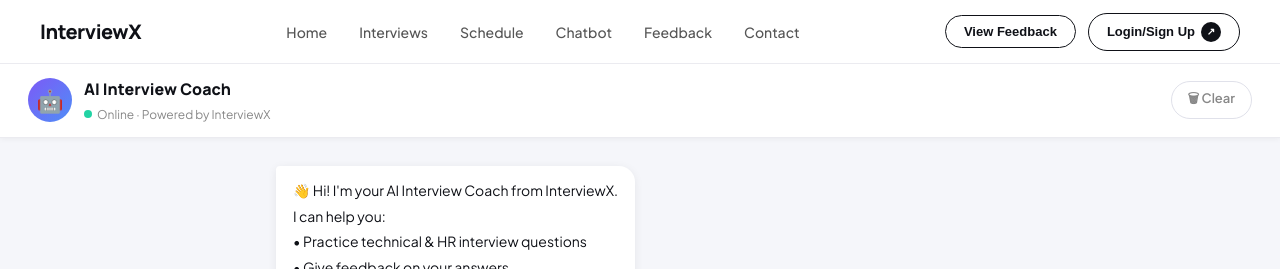
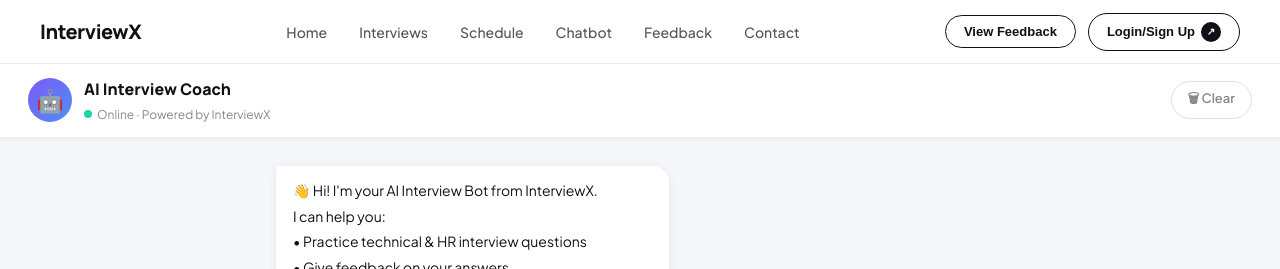
Before and after one commit to dhruvmehta221105/interview-platform, a React (Vite) app in the folder frontend/: page /chatbot in a window 1280 px wide. Shown: the top 269 px of the page. Built offline with nearby package versions, Linux system fonts and the light colour scheme.

Commit message:
Added enhancement in chatbot page

```diff
--- a/frontend/package.json
+++ b/frontend/package.json
@@ -10,15 +10,12 @@
     "preview": "vite preview"
   },
   "dependencies": {
-<<<<<<< HEAD
+    "@google/genai": "^1.47.0",
     "axios": "^1.14.0",
     "cors": "^2.8.6",
     "dotenv": "^17.3.1",
     "express": "^5.2.1",
     "mongoose": "^9.3.3",
-=======
-    "@google/genai": "^1.47.0",
->>>>>>> 436d11e5ff8ea3b45fc99f2d816bf51e284f1d15
     "react": "^18.3.1",
     "react-dom": "^18.3.1",
     "react-router-dom": "^6.30.3"
--- a/frontend/src/pages/Chatbot.jsx
+++ b/frontend/src/pages/Chatbot.jsx
@@ -6,7 +6,7 @@
   const [messages, setMessages] = useState([
     {
       role: "bot",
-      text: "👋 Hi! I'm your AI Interview Coach from InterviewX.\n\nI can help you:\n• Practice technical & HR interview questions\n• Give feedback on your answers\n• Improve your communication & confidence\n\nWhat role are you preparing for today?",
+      text: "👋 Hi! I'm your AI Interview Bot from InterviewX.\n\nI can help you:\n• Practice technical & HR interview questions\n• Give feedback on your answers\n• Improve your communication & confidence\n\nWhat role are you preparing for today just let me know?",
     },
   ]);
   const [input, setInput] = useState("");
```
Also changed, not shown: 1 other file (tests, documents, lock files or other folders).
